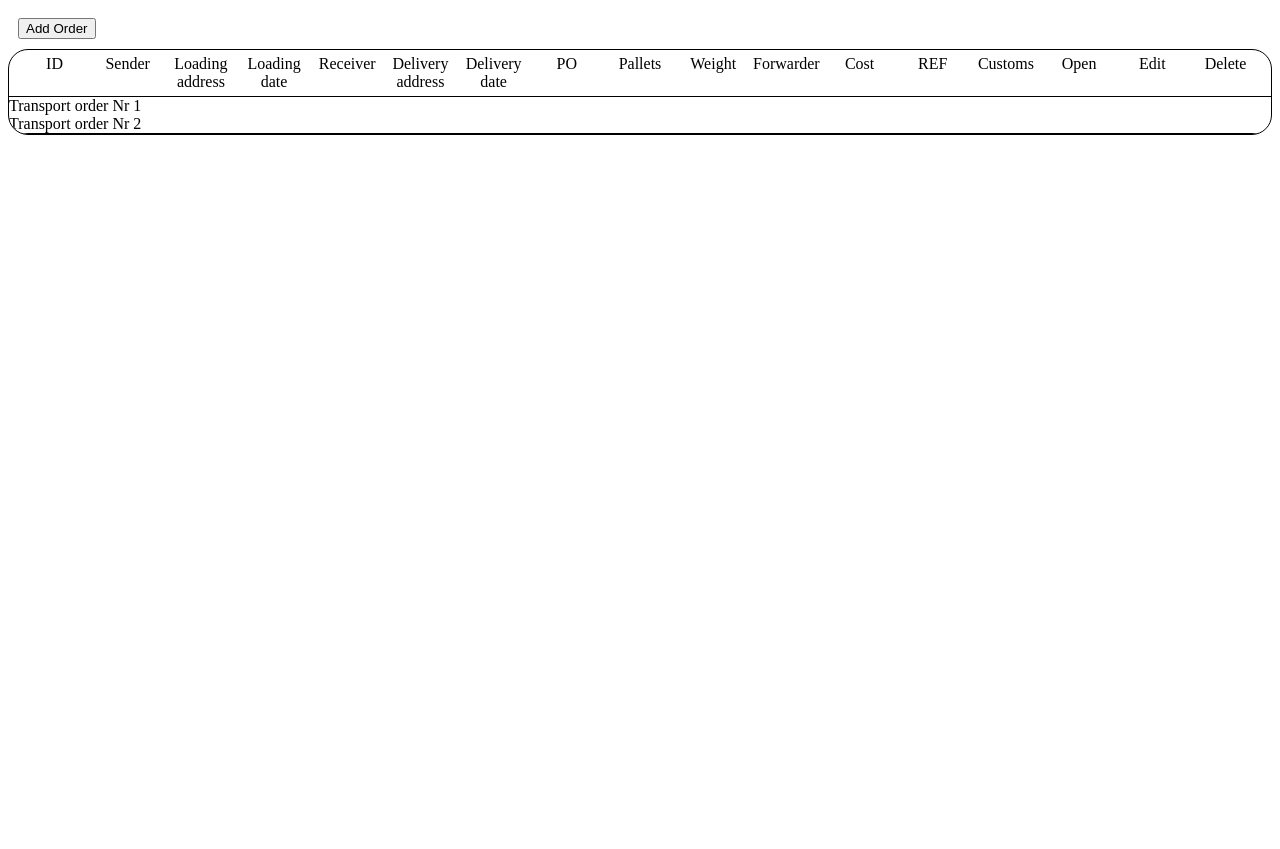
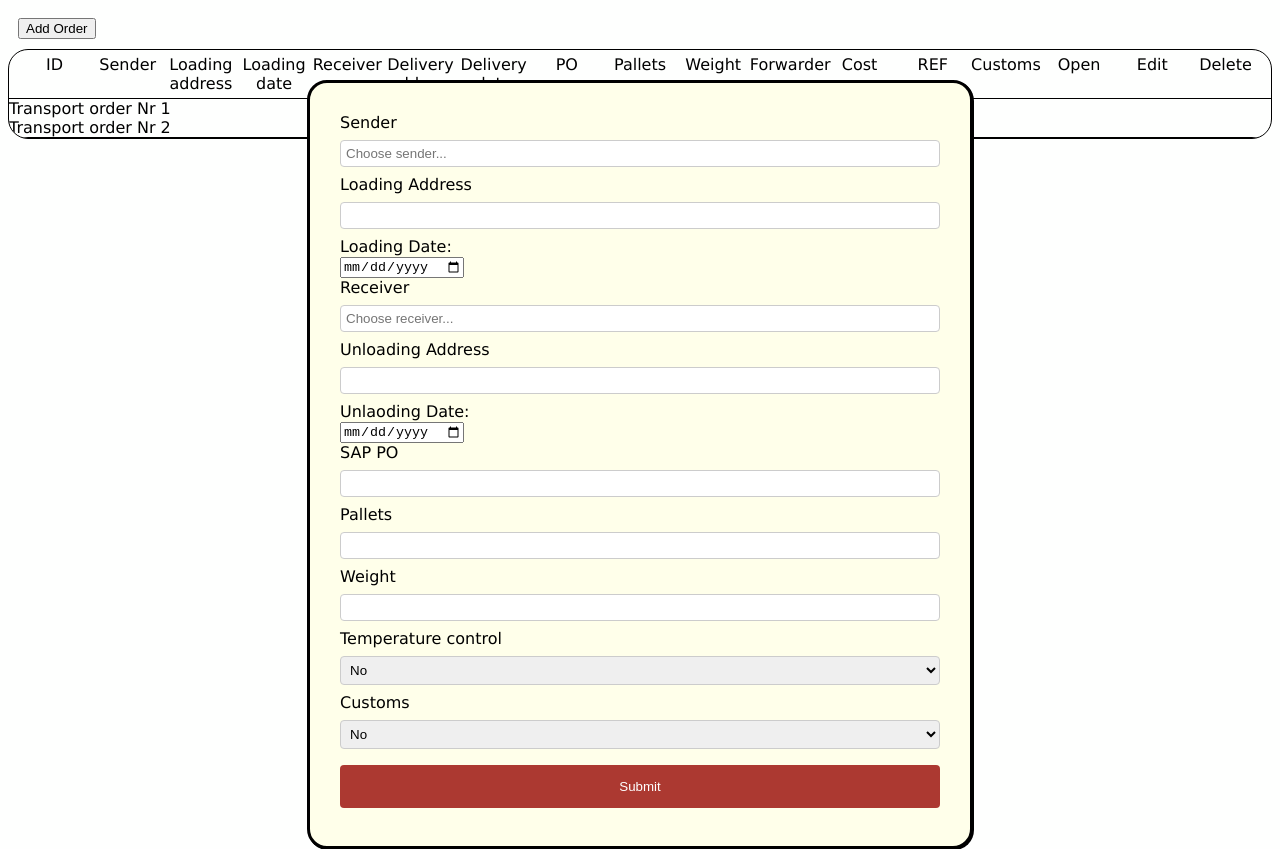
Before and after one commit to KristapsRezgalis/transport-management-system-node.js-SQL, a plain HTML site: page index.html in a window 1280 px wide. Before the commit the page ends 800 px from the top, so only its background shows below. Drawn offline with Linux system fonts and the light colour scheme.

Commit message:
Add files via upload
Minor updates in all files. Add new order form half done.

```diff
--- a/index.html
+++ b/index.html
@@ -34,9 +34,57 @@
         </div>
         <div id="order-rows">
             <div id="order-content">Transport order Nr 1</div>
-            <div id="order-header">Transport order Nr 2</div>
+            <div id="order-content">Transport order Nr 2</div>
         </div>
     </div>
+
+    <div id="enterOrder-container">
+        <div id="enterOrder-rows">
+            <form >
+                <label for="fname">Sender</label>
+                <input type="text" id="fname" name="firstname" placeholder="Choose sender...">
+
+                <label for="lname">Loading Address</label>
+                <input type="text" id="lname" name="lastname" placeholder="">
+
+                <label for="loadingDate">Loading Date:</label>
+                <input type="date" id="loadingDate" name="loadingDate">
+
+                <label for="fname">Receiver</label>
+                <input type="text" id="fname" name="firstname" placeholder="Choose receiver...">
+
+                <label for="lname">Unloading Address</label>
+                <input type="text" id="lname" name="lastname" placeholder="">
+
+                <label for="unloadingDate">Unlaoding Date:</label>
+                <input type="date" id="unloadingDate" name="unloadingDate">
+
+                <label for="sappo">SAP PO</label>
+                <input type="text" id="sappo" name="sappo" placeholder="">
+
+                <label for="pallets">Pallets</label>
+                <input type="text" id="pallets" name="pallets" placeholder="">
+
+                <label for="weight">Weight</label>
+                <input type="text" id="weight" name="weight" placeholder="">
+
+                <label for="country">Temperature control</label>
+                <select id="country" name="country">
+                    <option value="No">No</option>
+                    <option value="Yes">Yes</option>
+                </select>
+
+                <label for="customs">Customs</label>
+                <select id="customs" name="customs">
+                    <option value="No">No</option>
+                    <option value="Yes">Yes</option>
+                </select>
+
+                <input type="submit" value="Submit" onclick="insertNewOrder()">
+            </form>
+        </div>
+    </div>
+
     <script src="script.js"></script>
 </body>
 </html>
--- a/script.js
+++ b/script.js
@@ -1,5 +1,12 @@
 'use strict'
 
+let ordersAll = [[1, 2, 3], [4, 5, 6]];
+
 let createTransportData = function () {
+    console.log(`Number of transport order: ${ordersAll.length}`);
+}
 
+let insertNewOrder = function () {
+    document.getElementById('enterOrder-container').style.display = 'none';
+    console.log(`Form button pressed!`);
 }
--- a/styles.css
+++ b/styles.css
@@ -1,3 +1,8 @@
+body {
+    background-color:  #FEFFFE;
+    font-family: Verdana, Geneva, sans-serif;
+}
+
 #add-order-button {
     margin: 10px;
 }
@@ -29,3 +34,49 @@
     width: 5.8%;
     font-weight: 500;
 }
+
+#enterOrder-container {
+    display: block;
+    position: absolute;
+    background-color: #FFFFEA;
+    width: 50%;
+
+    left: 50%;
+    top: 10%;
+    transform: translateX(-50%);
+    border: 3px solid black;
+    border-radius: 20px;
+    box-shadow: 1px 1px;
+    padding: 10px;
+}
+
+form {
+  padding: 20px;
+}
+
+label {display: flex;}
+
+input[type=text], select {
+  width: 100%;
+  padding: 5px;
+  margin: 8px 0;
+  display: inline-block;
+  border: 1px solid #ccc;
+  border-radius: 4px;
+  box-sizing: border-box;
+}
+
+input[type=submit] {
+  width: 100%;
+  background-color: #AC3931;
+  color: white;
+  padding: 14px;
+  margin: 8px 0;
+  border: none;
+  border-radius: 4px;
+  cursor: pointer;
+}
+
+input[type=submit]:hover {
+  background-color: #560701;
+}
```
